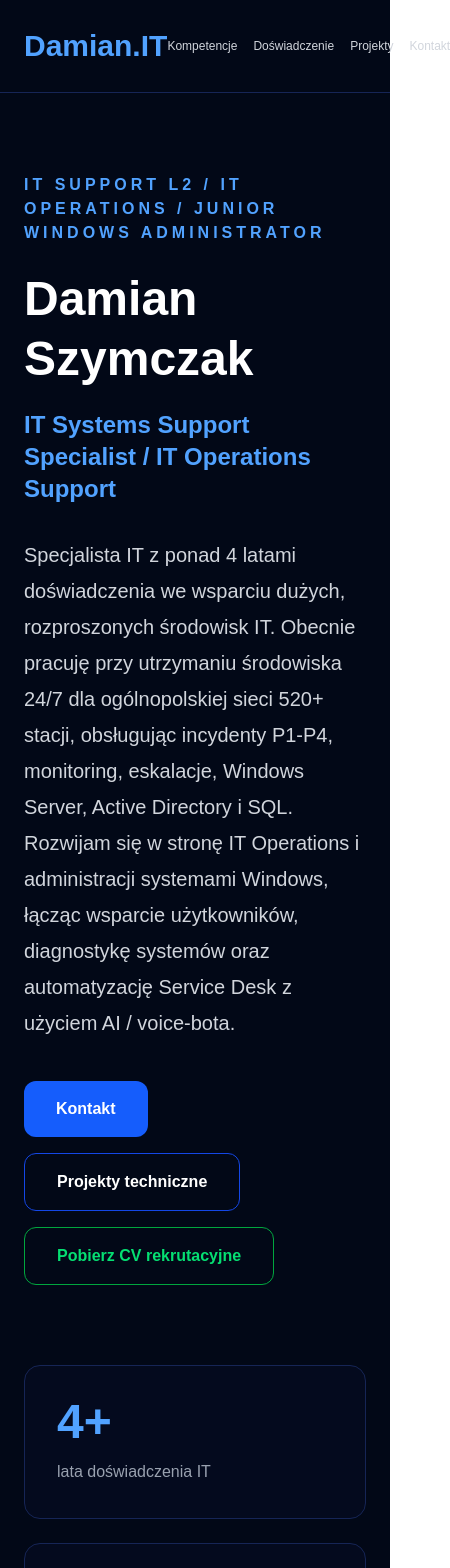
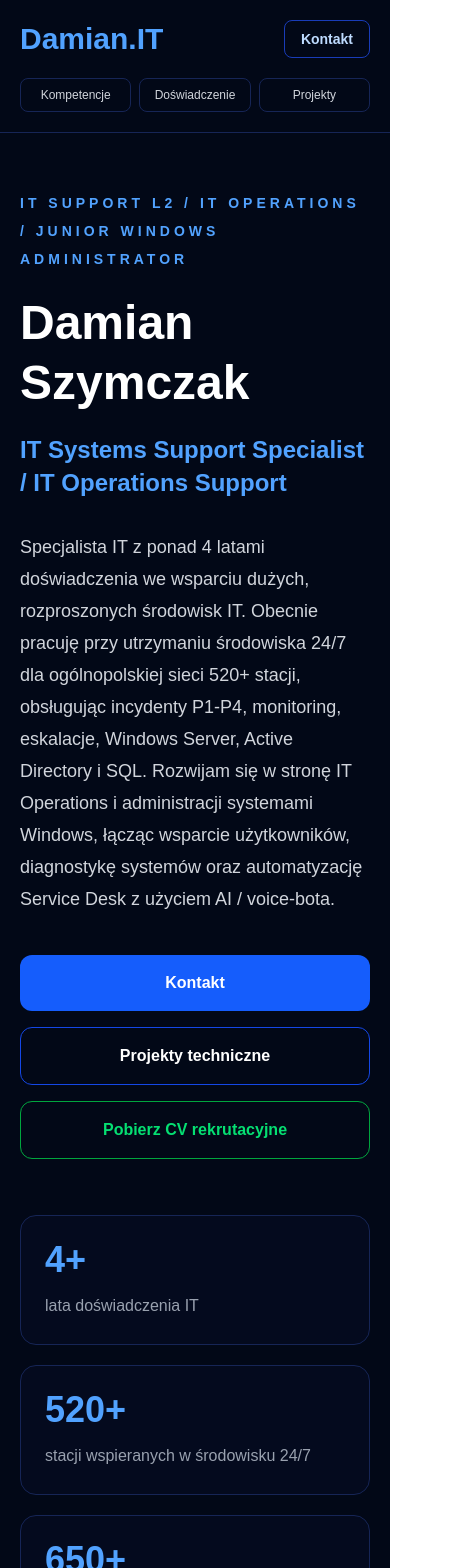
Before and after one commit to damianszymczak-it/damian-portfolio, a Next.js app: page / in a window 390 px wide. Shown: the top 1568 px of the page, 450 px wide, since content can reach past the window. Built offline with nearby package versions, Linux system fonts and the light colour scheme.

Commit message:
Improve mobile layout

```diff
--- a/src/app/page.tsx
+++ b/src/app/page.tsx
@@ -383,19 +383,19 @@ function SectionTitle({
   description?: string;
 }) {
   return (
-    <div className="mb-12">
+    <div className="mb-10 md:mb-12">
       {eyebrow ? (
-        <p className="mb-3 font-semibold uppercase tracking-[4px] text-blue-400">
+        <p className="mb-3 text-sm font-semibold uppercase tracking-[4px] text-blue-400 sm:text-base">
           {eyebrow}
         </p>
       ) : null}
 
-      <h2 className="text-4xl font-extrabold tracking-tight md:text-5xl">
+      <h2 className="text-3xl font-extrabold tracking-tight sm:text-4xl md:text-5xl">
         {title}
       </h2>
 
       {description ? (
-        <p className="mt-5 max-w-5xl text-lg leading-8 text-gray-400">
+        <p className="mt-5 max-w-5xl text-base leading-7 text-gray-400 sm:text-lg sm:leading-8">
           {description}
         </p>
       ) : null}
@@ -448,9 +448,10 @@ function TagList({ items }: { items: string[] }) {
 
 export default function Home() {
   return (
-    <main className="min-h-screen bg-[#020817] text-white">
-      <nav className="mx-auto flex max-w-7xl items-center justify-between border-b border-blue-950 px-6 py-7">
-        <a href="#" className="text-3xl font-bold text-blue-400">
+    <main className="min-h-screen overflow-x-hidden bg-[#020817] text-white">
+      <nav className="border-b border-blue-950">
+        <div className="mx-auto flex max-w-7xl items-center justify-between gap-4 px-5 py-5 sm:px-6 sm:py-7">
+          <a href="#" className="text-3xl font-bold text-blue-400 sm:text-4xl">
             Damian.IT
           </a>
 
@@ -478,37 +479,51 @@ export default function Home() {
             </a>
           </div>
 
-        <div className="flex gap-4 text-xs text-gray-300 lg:hidden">
-          <a href="#skills" className="transition hover:text-blue-400">
+          <a
+            href="#contact"
+            className="rounded-lg border border-blue-800 px-4 py-2 text-sm font-semibold text-blue-200 transition hover:bg-blue-950 lg:hidden"
+          >
+            Kontakt
+          </a>
+        </div>
+
+        <div className="mx-auto grid max-w-7xl grid-cols-3 gap-2 px-5 pb-5 text-center text-xs text-gray-300 sm:px-6 lg:hidden">
+          <a
+            href="#skills"
+            className="rounded-lg border border-blue-950 px-3 py-2 transition hover:text-blue-400"
+          >
             Kompetencje
           </a>
-          <a href="#experience" className="transition hover:text-blue-400">
+          <a
+            href="#experience"
+            className="rounded-lg border border-blue-950 px-3 py-2 transition hover:text-blue-400"
+          >
             Doświadczenie
           </a>
-          <a href="#projects" className="transition hover:text-blue-400">
+          <a
+            href="#projects"
+            className="rounded-lg border border-blue-950 px-3 py-2 transition hover:text-blue-400"
+          >
             Projekty
-          </a>
-          <a href="#contact" className="transition hover:text-blue-400">
-            Kontakt
           </a>
         </div>
       </nav>
 
-      <section className="mx-auto max-w-7xl px-6 py-20 lg:py-28">
+      <section className="mx-auto max-w-7xl px-5 py-14 sm:px-6 sm:py-20 lg:py-28">
         <div>
-          <p className="mb-6 font-semibold uppercase tracking-[4px] text-blue-400">
+          <p className="mb-5 max-w-3xl text-sm font-semibold uppercase leading-7 tracking-[4px] text-blue-400 sm:text-base md:text-lg">
             IT Support L2 / IT Operations / Junior Windows Administrator
           </p>
 
-          <h1 className="mb-5 text-5xl font-extrabold leading-tight md:text-7xl">
+          <h1 className="mb-5 text-5xl font-extrabold leading-tight sm:text-6xl md:text-7xl">
             Damian Szymczak
           </h1>
 
-          <h2 className="mb-8 text-2xl font-semibold text-blue-400 md:text-3xl">
+          <h2 className="mb-8 text-2xl font-semibold leading-snug text-blue-400 sm:text-3xl">
             IT Systems Support Specialist / IT Operations Support
           </h2>
 
-          <p className="max-w-5xl text-xl leading-9 text-gray-300">
+          <p className="max-w-5xl text-lg leading-8 text-gray-300 sm:text-xl sm:leading-9">
             Specjalista IT z ponad 4 latami doświadczenia we wsparciu dużych,
             rozproszonych środowisk IT. Obecnie pracuję przy utrzymaniu
             środowiska 24/7 dla ogólnopolskiej sieci 520+ stacji, obsługując
@@ -518,17 +533,17 @@ export default function Home() {
             systemów oraz automatyzację Service Desk z użyciem AI / voice-bota.
           </p>
 
-          <div className="mt-10 flex flex-wrap gap-4">
+          <div className="mt-10 grid gap-4 sm:flex sm:flex-wrap">
             <a
               href="#contact"
-              className="rounded-xl bg-blue-600 px-8 py-4 font-semibold transition hover:bg-blue-700"
+              className="rounded-xl bg-blue-600 px-8 py-4 text-center font-semibold transition hover:bg-blue-700"
             >
               Kontakt
             </a>
 
             <a
               href="#projects"
-              className="rounded-xl border border-blue-700 px-8 py-4 font-semibold transition hover:bg-blue-950"
+              className="rounded-xl border border-blue-700 px-8 py-4 text-center font-semibold transition hover:bg-blue-950"
             >
               Projekty techniczne
             </a>
@@ -537,7 +552,7 @@ export default function Home() {
               href={CV_RECRUITMENT_PATH}
               target="_blank"
               rel="noopener noreferrer"
-              className="rounded-xl border border-green-600 px-8 py-4 font-semibold text-green-400 transition hover:bg-green-950/30"
+              className="rounded-xl border border-green-600 px-8 py-4 text-center font-semibold text-green-400 transition hover:bg-green-950/30"
             >
               Pobierz CV rekrutacyjne
             </a>
@@ -545,14 +560,14 @@ export default function Home() {
         </div>
       </section>
 
-      <section className="mx-auto max-w-7xl px-6 pb-20">
-        <div className="grid gap-6 md:grid-cols-2 xl:grid-cols-4">
+      <section className="mx-auto max-w-7xl px-5 pb-14 sm:px-6 sm:pb-20">
+        <div className="grid gap-5 sm:grid-cols-2 xl:grid-cols-4">
           {stats.map((item) => (
             <div
               key={item.label}
-              className="rounded-2xl border border-blue-950 bg-blue-950/10 p-8"
+              className="rounded-2xl border border-blue-950 bg-blue-950/10 p-6 sm:p-8"
             >
-              <h3 className="text-5xl font-bold text-blue-400">
+              <h3 className="text-4xl font-bold text-blue-400 sm:text-5xl">
                 {item.value}
               </h3>
               <p className="mt-3 leading-7 text-gray-400">{item.label}</p>
@@ -561,15 +576,15 @@ export default function Home() {
         </div>
       </section>
 
-      <section id="about" className="mx-auto max-w-7xl px-6 py-20">
+      <section id="about" className="mx-auto max-w-7xl px-5 py-14 sm:px-6 sm:py-20">
         <SectionTitle
           eyebrow="Profil zawodowy"
           title="Operacyjne IT, nie tylko klasyczny helpdesk"
           description="Doświadczenie łączące Service Desk, IT Operations, monitoring, obsługę incydentów, wsparcie użytkowników, elementy administracji Windows Server / Active Directory oraz pracę z danymi i automatyzacją."
         />
 
-        <div className="grid gap-8 lg:grid-cols-2">
-          <div className="rounded-2xl border border-blue-950 bg-blue-950/10 p-8">
+        <div className="grid gap-6 lg:grid-cols-2 lg:gap-8">
+          <div className="rounded-2xl border border-blue-950 bg-blue-950/10 p-6 sm:p-8">
             <h3 className="mb-4 text-2xl font-bold text-blue-400">
               Jak pracuję
             </h3>
@@ -588,7 +603,7 @@ export default function Home() {
             </p>
           </div>
 
-          <div className="rounded-2xl border border-blue-950 bg-blue-950/10 p-8">
+          <div className="rounded-2xl border border-blue-950 bg-blue-950/10 p-6 sm:p-8">
             <h3 className="mb-4 text-2xl font-bold text-blue-400">
               Kierunek zawodowy
             </h3>
@@ -611,7 +626,7 @@ export default function Home() {
         </div>
       </section>
 
-      <section id="skills" className="mx-auto max-w-7xl px-6 py-20">
+      <section id="skills" className="mx-auto max-w-7xl px-5 py-14 sm:px-6 sm:py-20">
         <SectionTitle
           eyebrow="Kompetencje"
           title="Technologie i obszary pracy"
@@ -620,11 +635,11 @@ export default function Home() {
 
         <TagList items={coreSkills} />
 
-        <div className="mt-12 grid gap-6 md:grid-cols-2 xl:grid-cols-3">
+        <div className="mt-10 grid gap-6 md:grid-cols-2 xl:grid-cols-3">
           {skillGroups.map((group) => (
             <div
               key={group.title}
-              className="rounded-2xl border border-blue-950 bg-blue-950/10 p-7"
+              className="rounded-2xl border border-blue-950 bg-blue-950/10 p-6 sm:p-7"
             >
               <h3 className="mb-5 text-xl font-bold text-blue-400">
                 {group.title}
@@ -636,18 +651,18 @@ export default function Home() {
         </div>
       </section>
 
-      <section id="operations" className="mx-auto max-w-7xl px-6 py-20">
+      <section id="operations" className="mx-auto max-w-7xl px-5 py-14 sm:px-6 sm:py-20">
         <SectionTitle
           eyebrow="Specjalizacja"
           title="Najważniejsze obszary odpowiedzialności"
           description="Kluczowe obszary mojej pracy operacyjnej: incydenty, monitoring, Windows Server, Active Directory, SQL, automatyzacja i komunikacja z zespołami technicznymi."
         />
 
-        <div className="grid gap-8 lg:grid-cols-2">
+        <div className="grid gap-6 lg:grid-cols-2 lg:gap-8">
           {responsibilityAreas.map((area) => (
             <div
               key={area.title}
-              className="rounded-2xl border border-blue-950 bg-blue-950/10 p-8"
+              className="rounded-2xl border border-blue-950 bg-blue-950/10 p-6 sm:p-8"
             >
               <h3 className="mb-5 text-2xl font-bold text-blue-400">
                 {area.title}
@@ -659,18 +674,18 @@ export default function Home() {
         </div>
       </section>
 
-      <section id="experience" className="mx-auto max-w-7xl px-6 py-20">
+      <section id="experience" className="mx-auto max-w-7xl px-5 py-14 sm:px-6 sm:py-20">
         <SectionTitle
           eyebrow="Doświadczenie"
           title="Doświadczenie zawodowe IT"
           description="Skala środowisk, odpowiedzialność operacyjna i technologie wykorzystywane w pracy IT."
         />
 
-        <div className="space-y-10">
+        <div className="space-y-8 sm:space-y-10">
           {experiences.map((experience) => (
             <article
               key={`${experience.company}-${experience.period}`}
-              className="rounded-2xl border border-blue-950 bg-blue-950/10 p-8"
+              className="rounded-2xl border border-blue-950 bg-blue-950/10 p-6 sm:p-8"
             >
               <div className="mb-8 flex flex-col gap-4 lg:flex-row lg:items-start lg:justify-between">
                 <div>
@@ -693,11 +708,11 @@ export default function Home() {
                 </div>
               </div>
 
-              <div className="grid gap-6 lg:grid-cols-2">
+              <div className="grid gap-5 lg:grid-cols-2 lg:gap-6">
                 {experience.groups.map((group) => (
                   <div
                     key={group.title}
-                    className="rounded-xl border border-blue-950 bg-[#020817] p-6"
+                    className="rounded-xl border border-blue-950 bg-[#020817] p-5 sm:p-6"
                   >
                     <h4 className="mb-4 text-lg font-bold text-blue-300">
                       {group.title}
@@ -712,18 +727,18 @@ export default function Home() {
         </div>
       </section>
 
-      <section id="projects" className="mx-auto max-w-7xl px-6 py-20">
+      <section id="projects" className="mx-auto max-w-7xl px-5 py-14 sm:px-6 sm:py-20">
         <SectionTitle
           eyebrow="Projekty"
           title="Projekty techniczne i dodatkowe doświadczenie"
           description="Wybrane projekty i działania techniczne pokazujące praktyczne doświadczenie poza samym opisem stanowiska."
         />
 
-        <div className="grid gap-8">
+        <div className="grid gap-6 sm:gap-8">
           {projects.map((project) => (
             <article
               key={project.title}
-              className="rounded-2xl border border-blue-950 bg-blue-950/10 p-8"
+              className="rounded-2xl border border-blue-950 bg-blue-950/10 p-6 sm:p-8"
             >
               <h3 className="text-2xl font-bold text-blue-400">
                 {project.title}
@@ -765,7 +780,7 @@ export default function Home() {
         </div>
       </section>
 
-      <section id="development" className="mx-auto max-w-7xl px-6 py-20">
+      <section id="development" className="mx-auto max-w-7xl px-5 py-14 sm:px-6 sm:py-20">
         <SectionTitle
           eyebrow="Rozwój"
           title="Kierunek techniczny"
@@ -776,7 +791,7 @@ export default function Home() {
           {developmentGroups.map((group) => (
             <div
               key={group.title}
-              className="rounded-2xl border border-blue-950 bg-blue-950/10 p-8"
+              className="rounded-2xl border border-blue-950 bg-blue-950/10 p-6 sm:p-8"
             >
               <h3 className="mb-5 text-2xl font-bold text-blue-400">
                 {group.title}
@@ -788,15 +803,15 @@ export default function Home() {
         </div>
       </section>
 
-      <section id="contact" className="mx-auto max-w-7xl px-6 py-20">
+      <section id="contact" className="mx-auto max-w-7xl px-5 py-14 sm:px-6 sm:py-20">
         <SectionTitle
           eyebrow="Kontakt"
           title="Porozmawiajmy o współpracy"
           description="Interesują mnie role IT Support L2, IT Operations Specialist, Junior Windows Administrator oraz Junior System Administrator — zdalnie, hybrydowo w Lublinie albo w modelu ustalanym indywidualnie."
         />
 
-        <div className="grid gap-8 lg:grid-cols-2">
-          <div className="rounded-2xl border border-blue-950 bg-blue-950/10 p-8">
+        <div className="grid gap-6 lg:grid-cols-2 lg:gap-8">
+          <div className="rounded-2xl border border-blue-950 bg-blue-950/10 p-6 sm:p-8">
             <h3 className="mb-5 text-2xl font-bold text-blue-400">
               Damian Szymczak
             </h3>
@@ -808,7 +823,7 @@ export default function Home() {
                 Email:{" "}
                 <a
                   href="mailto:damian.szymczak.it@gmail.com"
-                  className="text-blue-300 transition hover:text-blue-200"
+                  className="break-words text-blue-300 transition hover:text-blue-200"
                 >
                   damian.szymczak.it@gmail.com
                 </a>
@@ -831,7 +846,7 @@ export default function Home() {
             </div>
           </div>
 
-          <div className="rounded-2xl border border-blue-950 bg-blue-950/10 p-8">
+          <div className="rounded-2xl border border-blue-950 bg-blue-950/10 p-6 sm:p-8">
             <h3 className="mb-5 text-2xl font-bold text-blue-400">
               Dostępne materiały
             </h3>
@@ -846,12 +861,12 @@ export default function Home() {
               compact
             />
 
-            <div className="mt-8 flex flex-wrap gap-4">
+            <div className="mt-8 grid gap-4 sm:flex sm:flex-wrap">
               <a
                 href={CV_RECRUITMENT_PATH}
                 target="_blank"
                 rel="noopener noreferrer"
-                className="inline-block rounded-xl bg-blue-600 px-7 py-4 font-semibold transition hover:bg-blue-700"
+                className="rounded-xl bg-blue-600 px-7 py-4 text-center font-semibold transition hover:bg-blue-700"
               >
                 CV rekrutacyjne — PDF
               </a>
@@ -860,7 +875,7 @@ export default function Home() {
                 href={TECHNICAL_PROFILE_PATH}
                 target="_blank"
                 rel="noopener noreferrer"
-                className="inline-block rounded-xl border border-blue-700 px-7 py-4 font-semibold transition hover:bg-blue-950"
+                className="rounded-xl border border-blue-700 px-7 py-4 text-center font-semibold transition hover:bg-blue-950"
               >
                 Profil techniczny — PDF
               </a>
@@ -869,7 +884,7 @@ export default function Home() {
         </div>
       </section>
 
-      <footer className="border-t border-blue-950 px-6 py-8 text-center text-sm text-gray-500">
+      <footer className="border-t border-blue-950 px-5 py-8 text-center text-sm text-gray-500 sm:px-6">
         © {new Date().getFullYear()} Damian Szymczak — IT Portfolio
       </footer>
     </main>
```
Lines whose indentation alone changed are shown as unchanged.
